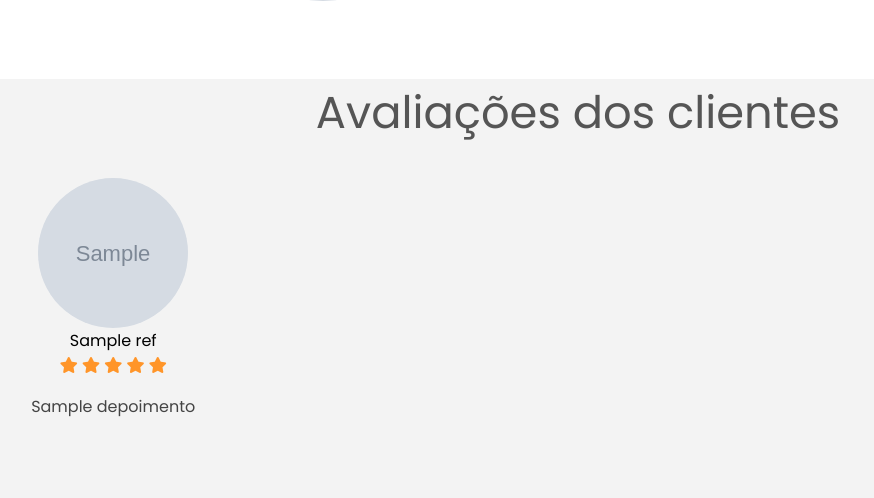
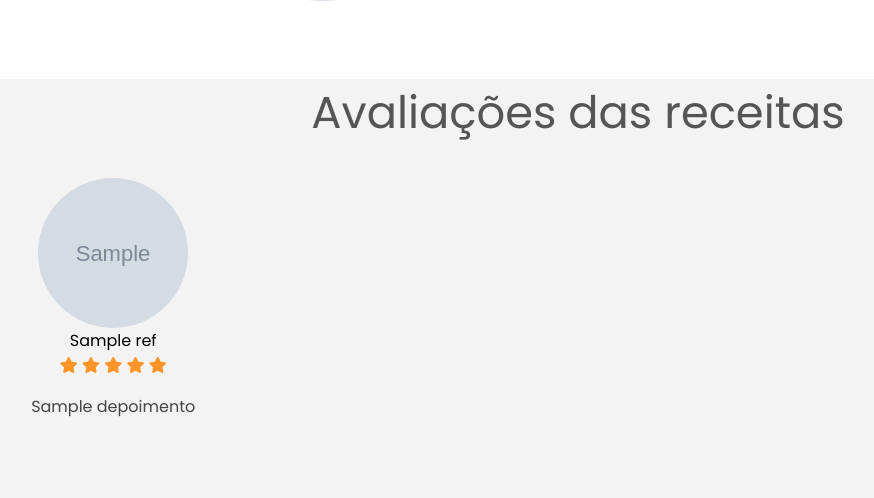
Before and after one commit to Salgado2004/Desafio-python, a Flask app: template templates/restaurantHome.html in a window 1280 px wide. Shown: the part 2166-2664 px from the top of the page, without its empty margins (62-936 px from the left). Run offline with Flask 2, Linux system fonts and the light colour scheme; the template is opened without the code that fills it: most values are stand-ins (such as "Sample title", 1, 10 or a date in 2020); grey boxes marked "Sample" are stand-in pictures; some libraries are stand-ins or nearby versions.

Commit message:
Update sessaoTestimonials.html

```diff
--- a/templates/sessaoTestimonials.html
+++ b/templates/sessaoTestimonials.html
@@ -1,6 +1,6 @@
 {% block testimonials %}
 <section id="testimonials">
-    <h2 class="testimonial-title">Avaliações dos clientes</h2>
+    <h2 class="testimonial-title">Avaliações das receitas</h2>
     <div class="testimonial-container container">
         {% for ref in the_testimonials %}
         <div class="testimonial-box">
```
